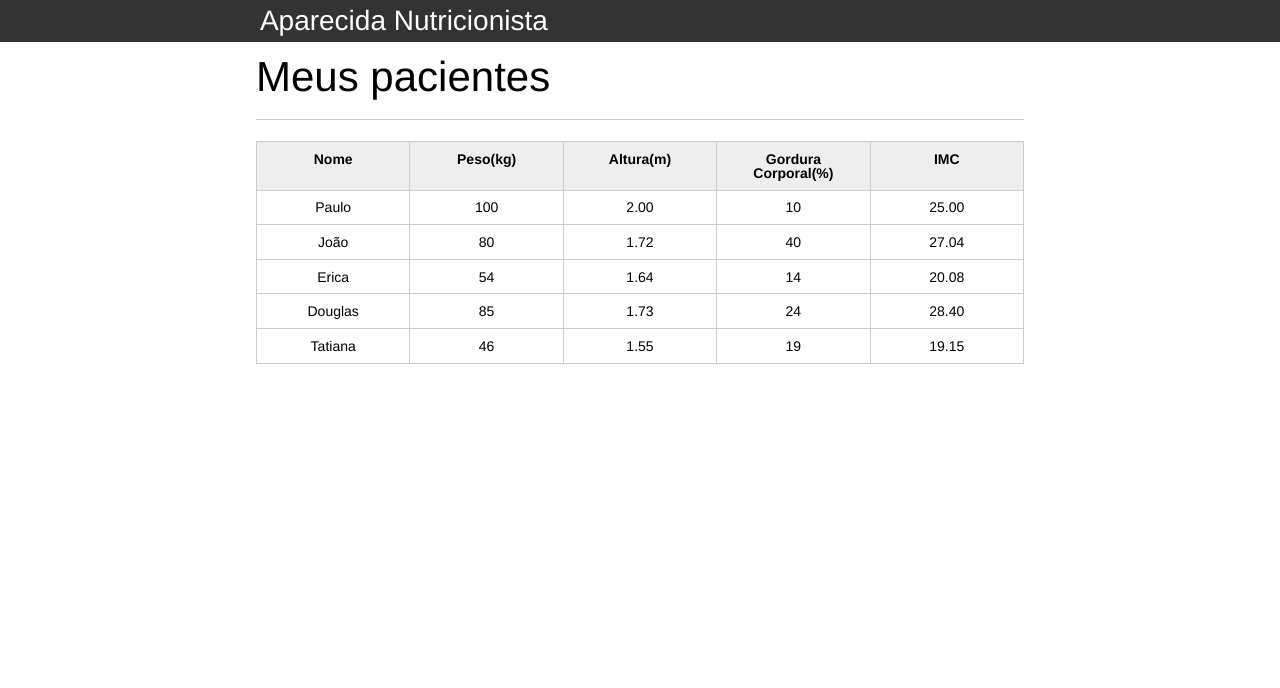
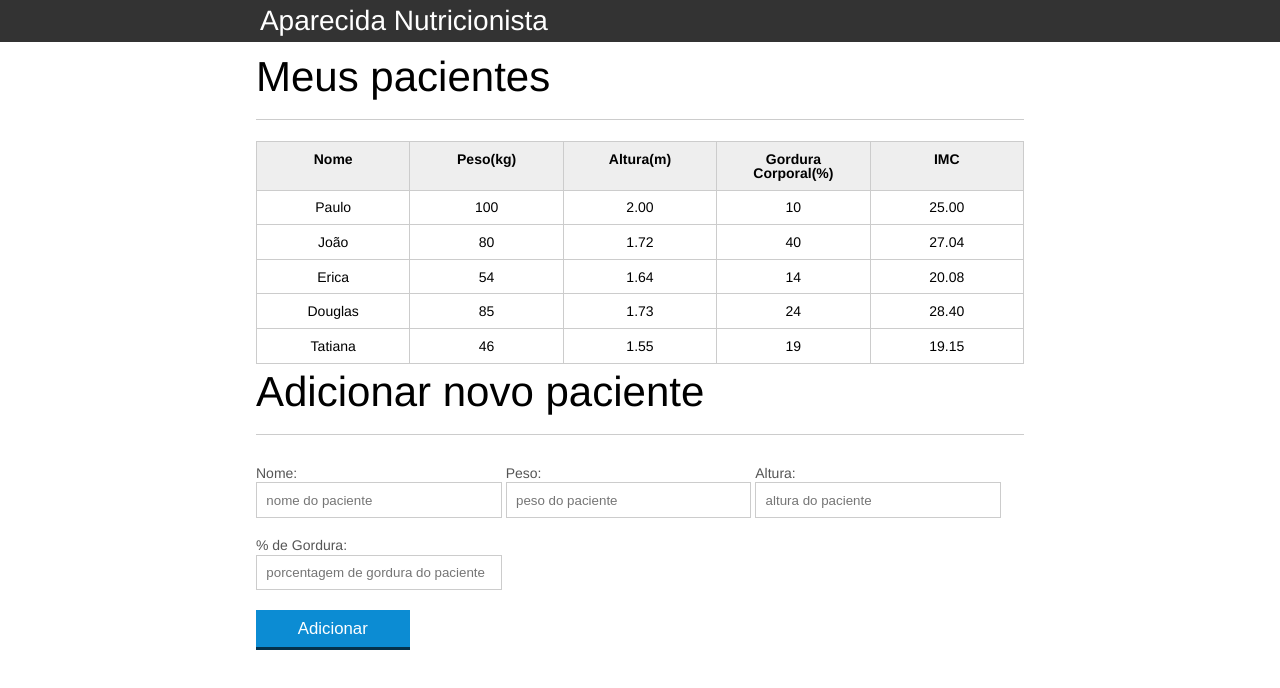
Before and after one commit to Suele/introducao-javascript, a plain HTML site: page index.html in a window 1280 px wide. Drawn offline with Linux system fonts and the light colour scheme.

Commit message:
Foi adicionado um formulario para adicionar novos pacientes na tabela.

```diff
--- a/index.html
+++ b/index.html
@@ -70,6 +70,30 @@
 			</section>
 		</main>
 
+		<section class="container">
+			<h2 id="titulo-form">Adicionar novo paciente</h2>
+			<form id="form-adiciona">
+				<div class="grupo">
+					<label for="nome">Nome:</label>
+					<input id="nome" name="nome" type="text" placeholder="nome do paciente" class="campo">
+				</div>
+				<div class="grupo">
+					<label for="peso">Peso:</label>
+					<input id="peso" name="peso" type="text" placeholder="peso do paciente" class="campo campo-medio">
+				</div>
+				<div class="grupo">
+					<label for="altura">Altura:</label>
+					<input id="altura" name="altura" type="text" placeholder="altura do paciente" class="campo campo-medio">
+				</div>
+				<div class="grupo">
+					<label for="gordura">% de Gordura:</label>
+					<input id="gordura" name="gordura" type="text" placeholder="porcentagem de gordura do paciente" class="campo campo-medio">
+				</div>
+
+				<button id="adicionar-paciente" class="botao bto-principal">Adicionar</button>
+			</form>
+		</section>
+
 	<script src="js/principal.js"></script>
 
 	</body>
```
